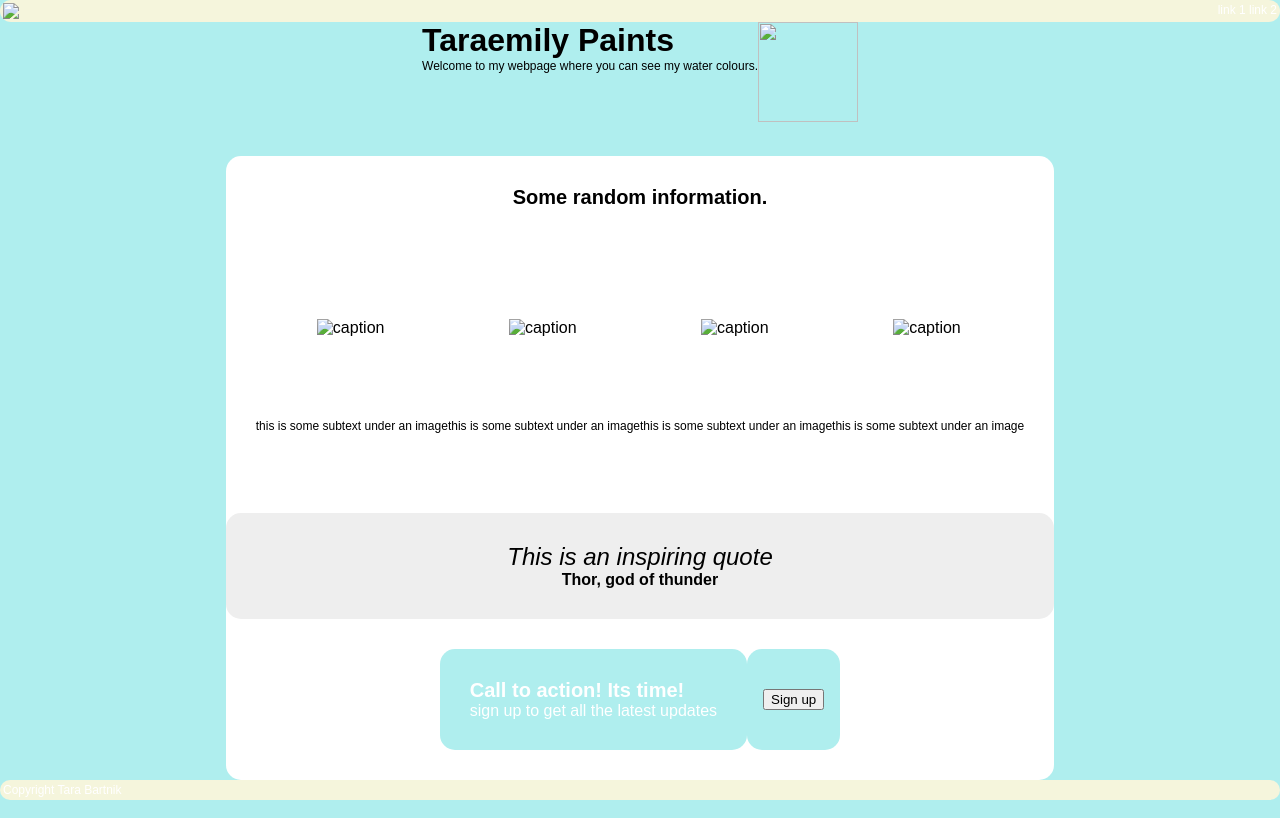
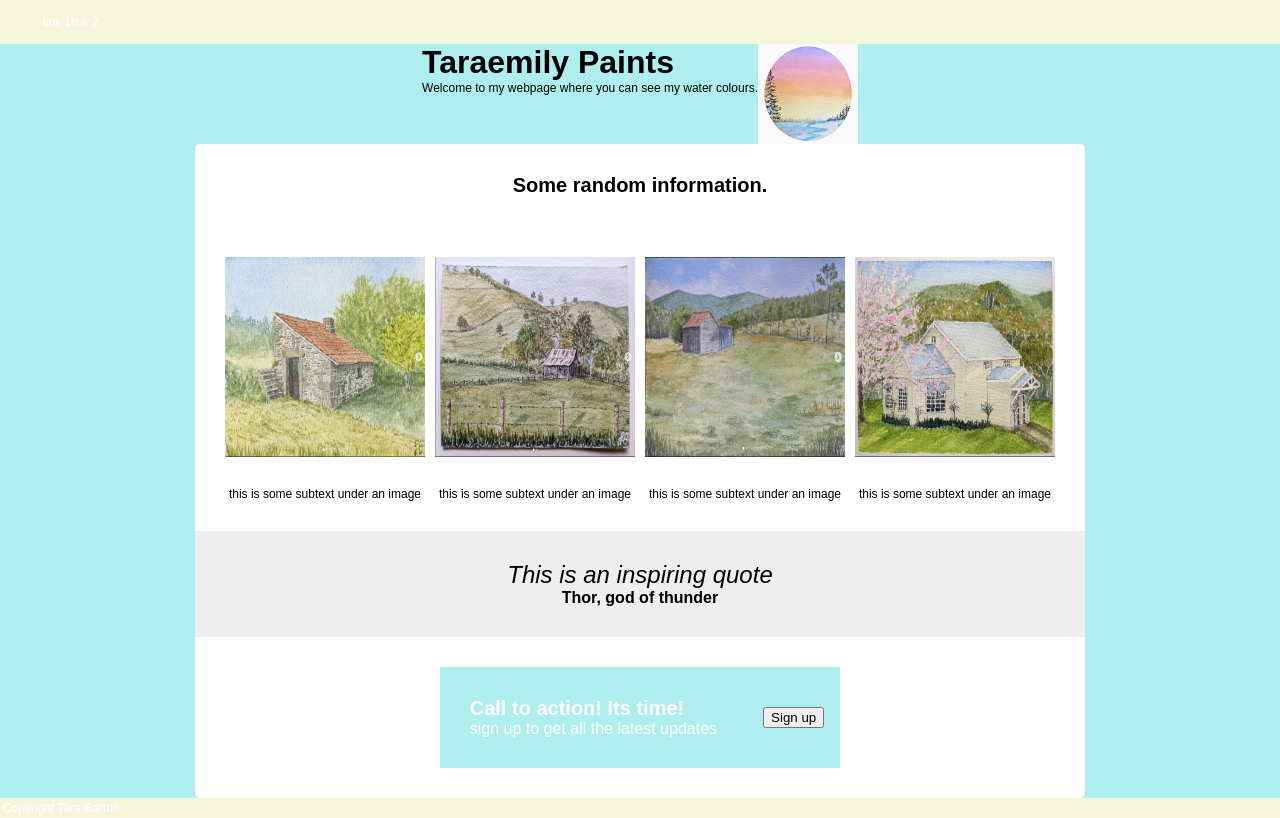
Before and after one commit to freya1231/project1, a plain HTML site: page index.html in a window 1280 px wide. Drawn offline with Linux system fonts and the light colour scheme.

Commit message:
Upload watercolour website

```diff
--- a/index.html
+++ b/index.html
@@ -9,10 +9,11 @@
 </head>
 <body>
     <div class="header">
-        <img src="&">
         <div class="text0">
-            link 1
-            link 2
+            <ul class="links">
+                <li>link 1
+                <li>link 2
+            </ul>
         </div>
     </div>
 
@@ -21,26 +22,26 @@
             <div class="title1">Taraemily Paints</div>
             <div class="text1">Welcome to my webpage where you can see my water colours.</div>
         </div>
-        <img class="image_top" src="%" height="100px" width="100px">
+        <img class="image_top" src="./images/logo.png" height="100px" width="100px">
     </div>
 
     <div class="content">
         <div class="title2">Some random information.</div>
         <div class="section1">
             <div class="info">
-                <img class="photo" src="" alt="caption">
+                <img class="photo" src="./images/image1.png" alt="caption">
                 <div class="text2">this is some subtext under an image</div>
             </div>
             <div class="info">
-                <img class="photo" src="" alt="caption">
+                <img class="photo" src="./images/image2.png" alt="caption">
                 <div class="text2">this is some subtext under an image</div>
             </div>
             <div class="info">
-                <img class="photo" src="" alt="caption">
+                <img class="photo" src="./images/image3.png" alt="caption">
                 <div class="text2">this is some subtext under an image</div>
             </div>
             <div class="info">
-                <img class="photo" src="" alt="caption">
+                <img class="photo" src="./images/image4.png" alt="caption">
                 <div class="text2">this is some subtext under an image</div>
             </div>
         </div>
--- a/style.css
+++ b/style.css
@@ -5,12 +5,8 @@ body {
     flex-direction: column;
     align-items:  center;
     min-height: 100vh;
-    overflow:hidden;
+    /*overflow:hidden;*/
     margin: 0px;
-}
-
-div{
-    border-radius: 15px;
 }
 
 .header {
@@ -19,6 +15,7 @@ div{
     flex-direction: row;
     background-color: beige;
     justify-content: space-between;
+    align-items: center;
     align-self: stretch;
     padding: 3px;
 }
@@ -29,6 +26,17 @@ div{
     flex: 1 1 auto;
 }
 
+ul {
+   display: flex;
+   flex-direction: row;
+   list-style-type: none;
+   justify-content: space-between;
+}
+
+li {
+    flex: 1;
+}
+
 .content {
     background-color: white;
     display: flex;
@@ -36,6 +44,7 @@ div{
     flex: 3 1 auto;
     justify-content: space-between;
     align-items: stretch;
+    border-radius: 5px
 }
 
 .footer {
@@ -95,14 +104,14 @@ div{
 }
 
 
-
-
 .section1 {
     display: flex;
     flex-direction: row;
     align-items: center;
     flex-grow: 1;
+    flex-shrink: 1;
     padding: 30px;
+    gap: 10px;
 }
 
 .info {
@@ -117,8 +126,8 @@ div{
 .photo {
     border: 2px;
     border-color: blue;
-    height: 70px;
-    width: 70px;
+    height: 200px;
+    width: 200px;
 }
 
 .section2 {
@@ -150,6 +159,7 @@ div{
     justify-content: center;
     padding: 30px;
     align-items: center;
+    border-radius: 5px;
 }
 
 .action2 {
```
Also changed, not shown: images/image1.png (added), images/image2.png (added), images/image3.png (added), images/image4.png (added), images/image5.png (added), images/image6.png (added), images/logo.png (added).
